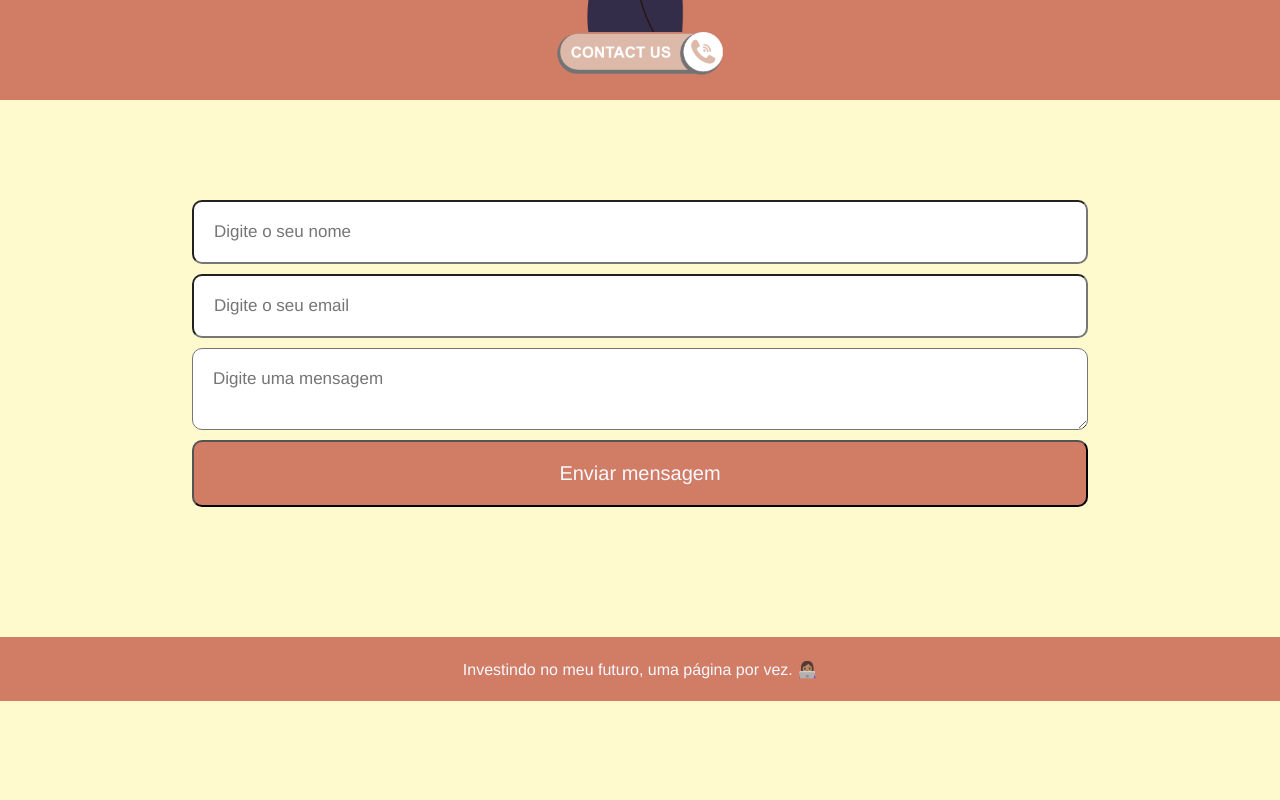
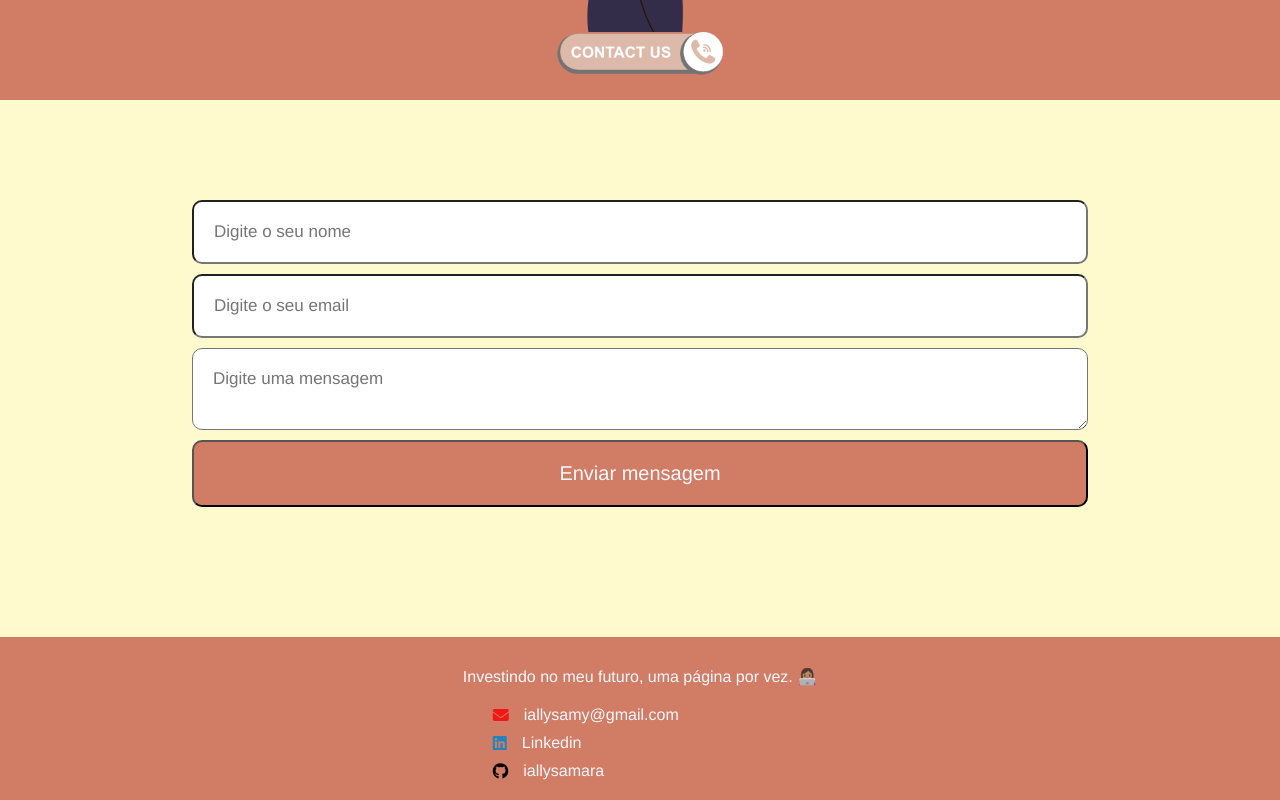
Before and after one commit to iallysamara/Projeto_Final_Preta_Lab_React, a React (Vite) app: page /contato in a window 1280 px wide. Shown: the part 410-1210 px from the top of the page. Before the commit the page ends 1111 px from the top, so only its background shows below. Built offline with nearby package versions, Linux system fonts and the light colour scheme.

Commit message:
Redes sociais no rodapé o/

```diff
--- a/package.json
+++ b/package.json
@@ -10,6 +10,7 @@
     "preview": "vite preview"
   },
   "dependencies": {
+    "@fortawesome/fontawesome-free": "^6.5.1",
     "react": "^18.2.0",
     "react-dom": "^18.2.0",
     "react-router-dom": "^6.22.0"
--- a/src/components/Footer/Footer.jsx
+++ b/src/components/Footer/Footer.jsx
@@ -1,13 +1,30 @@
-import styles from './Footer.module.css'
+import styles from './Footer.module.css';
+import '@fortawesome/fontawesome-free/css/all.css';
 
 function Footer() {
-  return(
-    <footer className={styles.footer}>
-      <p>
-      Investindo no meu futuro, uma página por vez. 👩🏽‍💻
-      </p>
+  return (
+    <footer className={styles.rodape}>
+      <div className={styles.containerRodape}>
+        <p className={styles.textoRodape}>
+          Investindo no meu futuro, uma página por vez. 👩🏽‍💻
+        </p>
+        <ul className={styles.listaRodape}>
+          <li className={styles.itemRodape}>
+            <i className="fa-solid fa-envelope" style={{ color: '#f41515', marginRight: '5px' }}></i>
+            <a href="mailto:iallysamy@gmail.com" target="_blank">iallysamy@gmail.com</a>
+          </li>
+          <li className={styles.itemRodape}>
+            <i className="fa-brands fa-linkedin" style={{ color: '#2283bf', marginRight: '5px' }}></i>
+            <a href="https://www.linkedin.com/in/ially-silva-5416a2128/" target="_blank">Linkedin</a>
+          </li>
+          <li className={styles.itemRodape}>
+            <i className="fa-brands fa-github" style={{ color: '#030303', marginRight: '5px' }}></i>
+            <a href="https://github.com/iallysamara" target="_blank">iallysamara</a>
+          </li>
+        </ul>
+      </div>
     </footer>
-  )
+  );
 }
 
-export default Footer
+export default Footer;
--- a/src/components/Footer/Footer.module.css
+++ b/src/components/Footer/Footer.module.css
@@ -1,12 +1,46 @@
-.footer {
+.rodape {
     font-size: 1rem;
     text-align: center;
     color: var(--text-rodape);
     background: var(--primary-color);
-    height: 8vh;
+    height: auto;
     margin-top: auto;  /*tenho que ver como fazer para não precisar usar esse comando*/
     width: 100;
     display: flex;
     align-items: center;
     justify-content: center;
   }
+
+.container-rodape{
+    margin-left: 60px;
+}
+
+.listaRodape {
+    display: flex;
+    flex-direction: column;
+    margin-top: 10px;
+    margin-bottom: 10px;
+    list-style-type: none;
+}
+
+
+.itemRodape {
+  display: flex;
+  align-items: center;
+  margin-bottom: 10px;
+}
+
+.itemRodape a {
+  margin-left: 10px;
+  color: var(--text-rodape);
+  text-decoration: none;
+}
+
+.textoRodape {
+  margin-top: 20px;
+}
+
+.itemRodape a:hover {
+  background-color: var(--primary-color);
+  color: black;
+}
```
Also changed, not shown: 1 other file (tests, documents, lock files or other folders).
